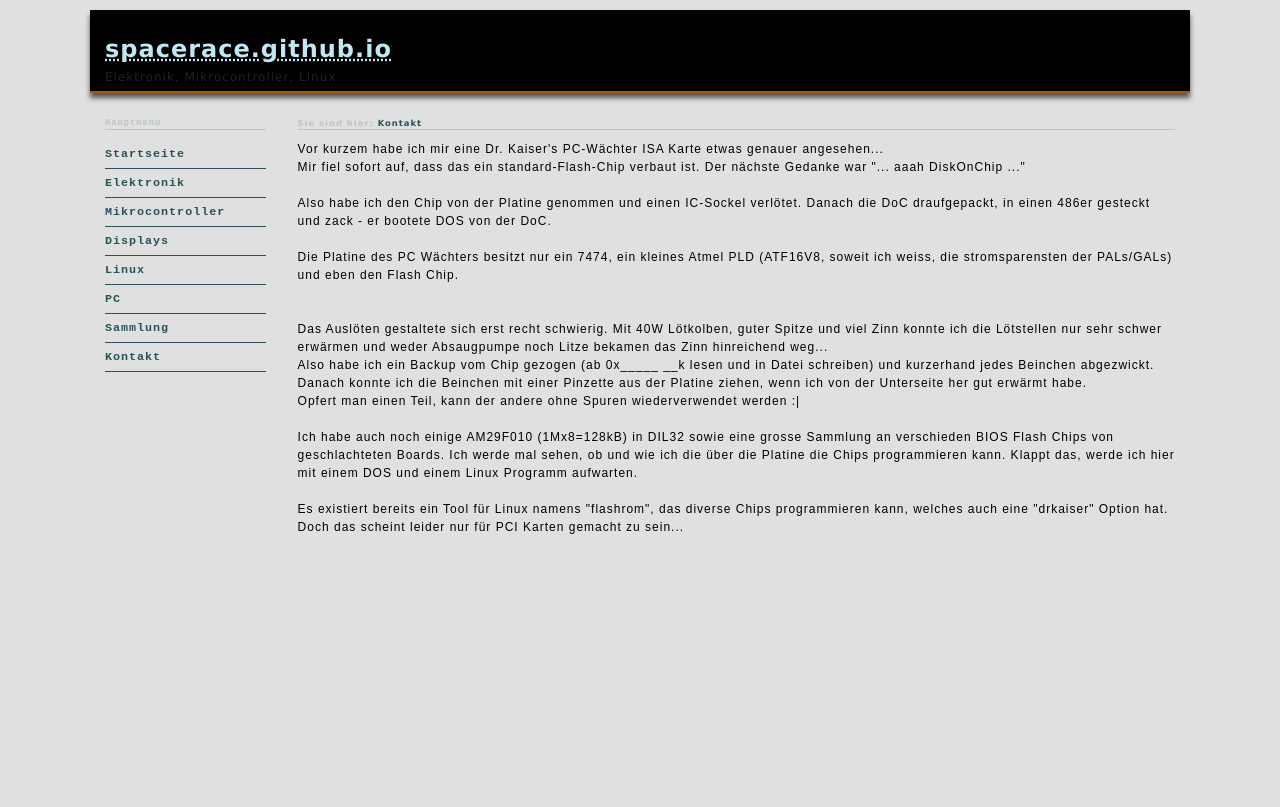
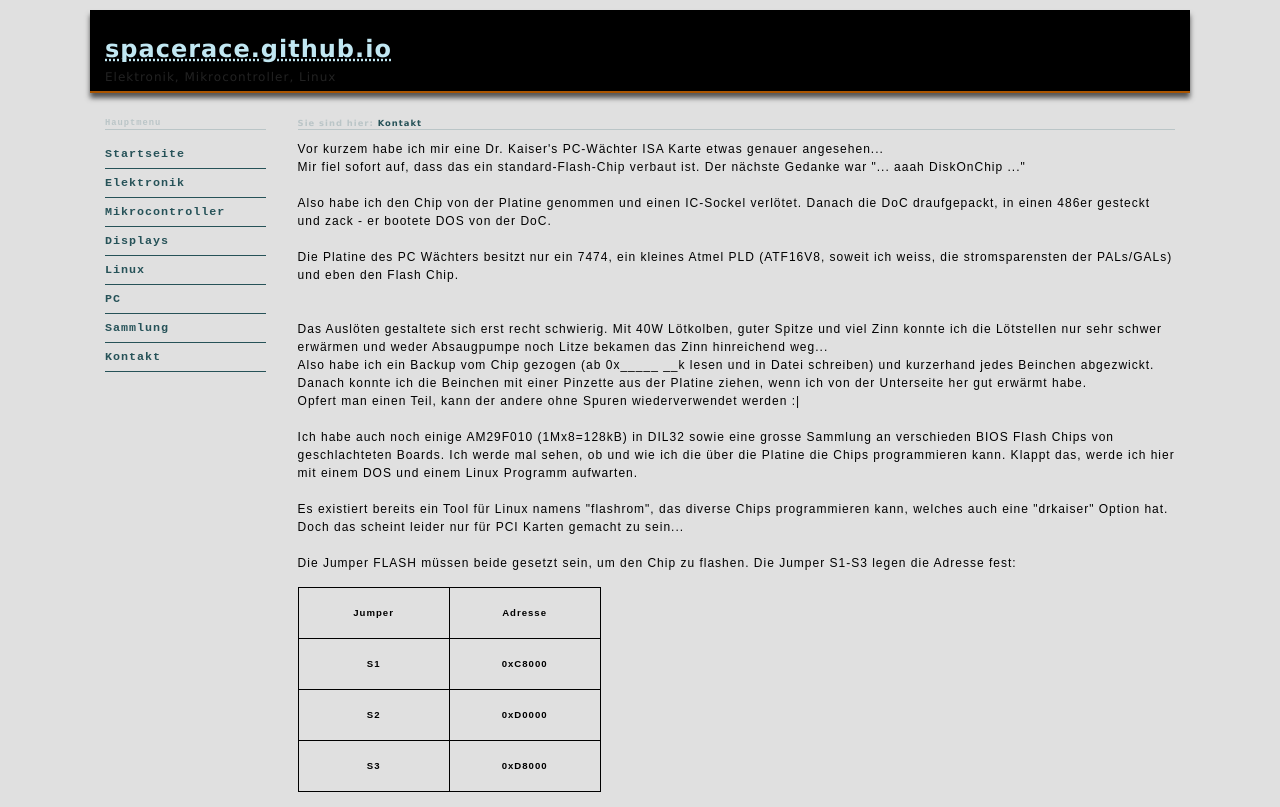
Before and after one commit to spacerace/spacerace.github.io, a plain HTML site: page pc/drkaisers_pcwaechter_with_diskonchip.html in a window 1280 px wide. Drawn offline with Linux system fonts and the light colour scheme.

Commit message:
work #31231

```diff
--- a/pc/drkaisers_pcwaechter_with_diskonchip.html
+++ b/pc/drkaisers_pcwaechter_with_diskonchip.html
@@ -82,8 +82,27 @@ Ich habe auch noch einige AM29F010 (1Mx8=128kB) in DIL32 sowie eine grosse Samml
 geschlachteten Boards. Ich werde mal sehen, ob und wie ich die über die Platine die Chips programmieren kann. Klappt das,
 werde ich hier mit einem DOS und einem Linux Programm aufwarten.<br><br>
 Es existiert bereits ein Tool für Linux namens "flashrom", das diverse Chips programmieren kann, welches auch
-eine "drkaiser" Option hat. Doch das scheint leider nur für PCI Karten gemacht zu sein...
+eine "drkaiser" Option hat. Doch das scheint leider nur für PCI Karten gemacht zu sein...<br>
 <br>
+Die Jumper FLASH müssen beide gesetzt sein, um den Chip zu flashen. Die Jumper S1-S3 legen die Adresse fest:<br>
+<table>
+<tr>
+	<td><strong>Jumper</strong></td>
+	<td><strong>Adresse</strong></td>
+</tr>
+<tr>
+	<td>S1</td>
+	<td>0xC8000</td>
+</tr>
+<tr>
+	<td>S2</td>
+	<td>0xD0000</td>
+</tr>
+<tr>
+	<td>S3</td>
+	<td>0xD8000</td>
+</tr>
+</table>
 </article>
 
 
```
Also changed, not shown: img/kio/logware_kio_vga_pinout.jpg (added), img/w83777.jpg (added), img/w83777_rusty.jpg (added), img/w83777_rusty_333pxw.jpg (added), img/w83777_thumb.jpg (added).
